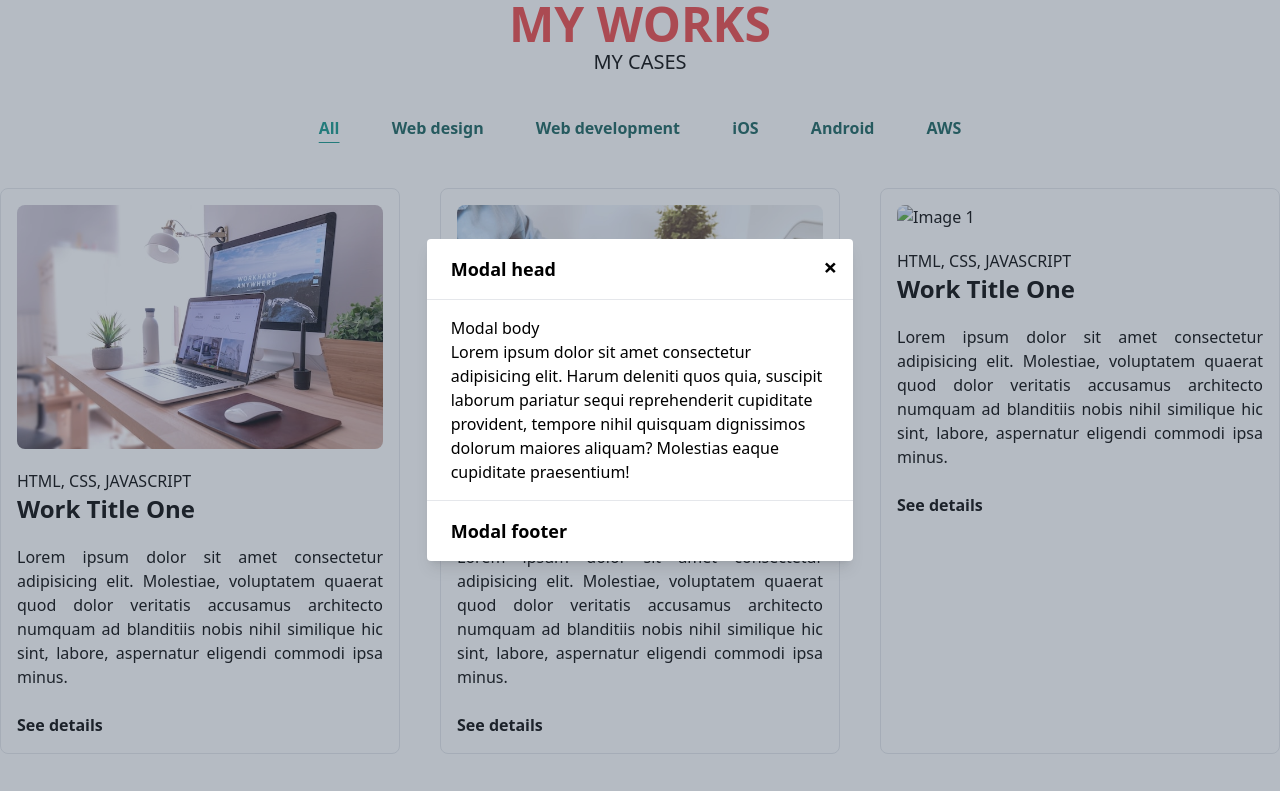
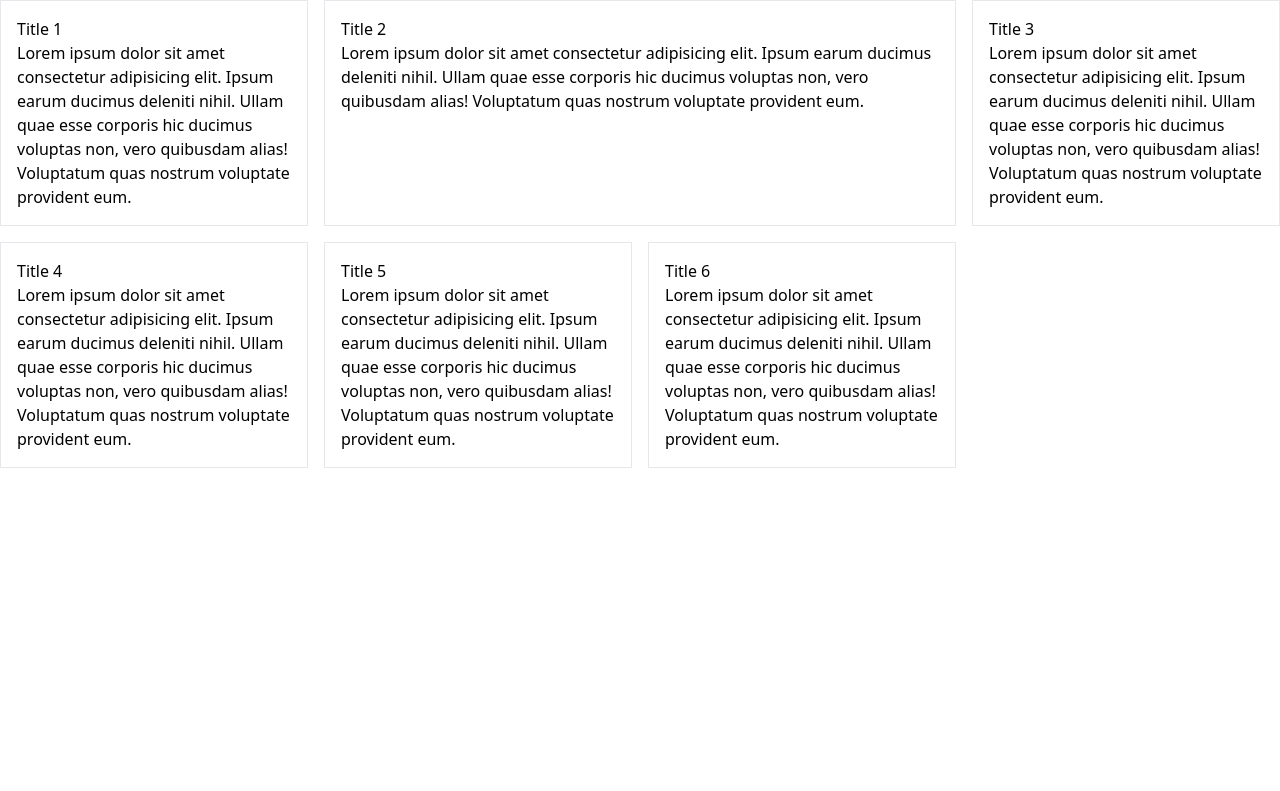
Before and after one commit to bjayanta/tailwind-er-narivuri, a website: page index.html in a window 1280 px wide. Shown: the top 791 px of the page. Drawn offline with nearby package versions, Linux system fonts and the light colour scheme; files that its build step writes are made by us from their sources.

Commit message:
work with grid

```diff
--- a/index.html
+++ b/index.html
@@ -4,109 +4,48 @@
     <meta charset="UTF-8">
     <meta http-equiv="X-UA-Compatible" content="IE=edge">
     <meta name="viewport" content="width=device-width, initial-scale=1.0">
-    <title>Modal | Tailwindcss</title>
+    <title>Grid | Tailwindcss</title>
 
     <!-- tailwindcss -->
     <link href="./dist/style.css" rel="stylesheet">
 </head>
 <body>
 
-    <!-- Portfolio -->
     <section class="container mx-auto">
-        <!-- head area -->
-        <div class="text-center mb-12">
-            <div class="mb-10">
-                <h2 class="text-5xl font-black uppercase text-red-500">My Works</h2>
-                <p class="text-xl uppercase">My Cases</p>
-            </div>
 
-            <nav class="space-x-12 font-semibold text-teal-800">
-                <a href="#" class="text-teal-600 underline underline-offset-8">All</a>
-                <a href="#" class="hover:text-teal-600 hover:underline underline-offset-8">Web design</a>
-                <a href="#" class="hover:text-teal-600 hover:underline underline-offset-8">Web development</a>
-                <a href="#" class="hover:text-teal-600 hover:underline underline-offset-8">iOS</a>
-                <a href="#" class="hover:text-teal-600 hover:underline underline-offset-8">Android</a>
-                <a href="#" class="hover:text-teal-600 hover:underline underline-offset-8">AWS</a>
-            </nav>
+        <div class="grid grid-cols-4 gap-4">
+            <article class="border p-4">
+                <h2>Title 1</h2>
+                <p>Lorem ipsum dolor sit amet consectetur adipisicing elit. Ipsum earum ducimus deleniti nihil. Ullam quae esse corporis hic ducimus voluptas non, vero quibusdam alias! Voluptatum quas nostrum voluptate provident eum.</p>
+            </article>
+
+            <article class="border p-4 col-span-2">
+                <h2>Title 2</h2>
+                <p>Lorem ipsum dolor sit amet consectetur adipisicing elit. Ipsum earum ducimus deleniti nihil. Ullam quae esse corporis hic ducimus voluptas non, vero quibusdam alias! Voluptatum quas nostrum voluptate provident eum.</p>
+            </article>
+
+            <article class="border p-4">
+                <h2>Title 3</h2>
+                <p>Lorem ipsum dolor sit amet consectetur adipisicing elit. Ipsum earum ducimus deleniti nihil. Ullam quae esse corporis hic ducimus voluptas non, vero quibusdam alias! Voluptatum quas nostrum voluptate provident eum.</p>
+            </article>
+
+            <article class="border p-4">
+                <h2>Title 4</h2>
+                <p>Lorem ipsum dolor sit amet consectetur adipisicing elit. Ipsum earum ducimus deleniti nihil. Ullam quae esse corporis hic ducimus voluptas non, vero quibusdam alias! Voluptatum quas nostrum voluptate provident eum.</p>
+            </article>
+
+            <article class="border p-4">
+                <h2>Title 5</h2>
+                <p>Lorem ipsum dolor sit amet consectetur adipisicing elit. Ipsum earum ducimus deleniti nihil. Ullam quae esse corporis hic ducimus voluptas non, vero quibusdam alias! Voluptatum quas nostrum voluptate provident eum.</p>
+            </article>
+
+            <article class="border p-4">
+                <h2>Title 6</h2>
+                <p>Lorem ipsum dolor sit amet consectetur adipisicing elit. Ipsum earum ducimus deleniti nihil. Ullam quae esse corporis hic ducimus voluptas non, vero quibusdam alias! Voluptatum quas nostrum voluptate provident eum.</p>
+            </article>
         </div>
-        <!-- head area end -->
 
-        <!-- work -->
-        <div class="grid grid-cols-3 gap-10">
-            <figure class="border p-4 rounded-lg group overflow-hidden">
-                <img src="./images/1.jpg" alt="Image 1" class="rounded-lg mb-5 group-hover:scale-105 transition-all duration-300" />
-                <figcaption>
-                    <h4 class="font-medium uppercase">HTML, CSS, JavaScript</h4>
-                    <h2 class="text-2xl font-bold mb-5">Work Title One</h2>
-                    <p class="text-justify mb-6">Lorem ipsum dolor sit amet consectetur adipisicing elit. Molestiae, voluptatem quaerat quod dolor veritatis accusamus architecto numquam ad blanditiis nobis nihil similique hic sint, labore, aspernatur eligendi commodi ipsa minus.</p>
-
-                    <a href="#" class="font-semibold hover:text-teal-600">See details</a>
-                </figcaption>
-            </figure>
-
-            <figure class="border p-4 rounded-lg group overflow-hidden">
-                <img src="./images/2.jpg" alt="Image 1" class="rounded-lg mb-5 group-hover:scale-105 transition-all duration-300" />
-                <figcaption>
-                    <h4 class="font-medium uppercase">HTML, CSS, JavaScript</h4>
-                    <h2 class="text-2xl font-bold mb-5">Work Title One</h2>
-                    <p class="text-justify mb-6">Lorem ipsum dolor sit amet consectetur adipisicing elit. Molestiae, voluptatem quaerat quod dolor veritatis accusamus architecto numquam ad blanditiis nobis nihil similique hic sint, labore, aspernatur eligendi commodi ipsa minus.</p>
-
-                    <a href="#" class="font-semibold hover:text-teal-600">See details</a>
-                </figcaption>
-            </figure>
-
-            <figure class="border p-4 rounded-lg group overflow-hidden">
-                <img src="./images/3.jpg" alt="Image 1" class="rounded-lg mb-5 group-hover:scale-105 transition-all duration-300" />
-                <figcaption>
-                    <h4 class="font-medium uppercase">HTML, CSS, JavaScript</h4>
-                    <h2 class="text-2xl font-bold mb-5">Work Title One</h2>
-                    <p class="text-justify mb-6">Lorem ipsum dolor sit amet consectetur adipisicing elit. Molestiae, voluptatem quaerat quod dolor veritatis accusamus architecto numquam ad blanditiis nobis nihil similique hic sint, labore, aspernatur eligendi commodi ipsa minus.</p>
-
-                    <a href="#" class="font-semibold hover:text-teal-600">See details</a>
-                </figcaption>
-            </figure>
-
-            <figure class="border p-4 rounded-lg group overflow-hidden">
-                <img src="./images/3.jpg" alt="Image 1" class="rounded-lg mb-5 group-hover:scale-105 transition-all duration-300" />
-                <figcaption>
-                    <h4 class="font-medium uppercase">HTML, CSS, JavaScript</h4>
-                    <h2 class="text-2xl font-bold mb-5">Work Title One</h2>
-                    <p class="text-justify mb-6">Lorem ipsum dolor sit amet consectetur adipisicing elit. Molestiae, voluptatem quaerat quod dolor veritatis accusamus architecto numquam ad blanditiis nobis nihil similique hic sint, labore, aspernatur eligendi commodi ipsa minus.</p>
-
-                    <a href="#" class="font-semibold hover:text-teal-600">See details</a>
-                </figcaption>
-            </figure>
-
-            <figure class="border p-4 rounded-lg group overflow-hidden">
-                <img src="./images/2.jpg" alt="Image 1" class="rounded-lg mb-5 group-hover:scale-105 transition-all duration-300" />
-                <figcaption>
-                    <h4 class="font-medium uppercase">HTML, CSS, JavaScript</h4>
-                    <h2 class="text-2xl font-bold mb-5">Work Title One</h2>
-                    <p class="text-justify mb-6">Lorem ipsum dolor sit amet consectetur adipisicing elit. Molestiae, voluptatem quaerat quod dolor veritatis accusamus architecto numquam ad blanditiis nobis nihil similique hic sint, labore, aspernatur eligendi commodi ipsa minus.</p>
-
-                    <a href="#" class="font-semibold hover:text-teal-600">See details</a>
-                </figcaption>
-            </figure>
-
-        </div>
-        <!-- work end -->
     </section>
-    <!-- Portfolio end -->
-
-    <!-- Modal -->
-    <div class="w-screen h-screen fixed top-0 left-0 bg-slate-600/40 flex justify-center items-center">
-        <div class="w-2/6 bg-white rounded shadow-lg">
-            <h2 class="px-6 py-4 text-lg font-semibold border-b relative">
-                Modal head
-                <span class="text-2xl absolute top-3 right-4 cursor-pointer hover:text-pink-500">&times;</span>
-            </h2>
-            <div class="px-6 py-4">
-                <h2>Modal body</h2>
-                <p>Lorem ipsum dolor sit amet consectetur adipisicing elit. Harum deleniti quos quia, suscipit laborum pariatur sequi reprehenderit cupiditate provident, tempore nihil quisquam dignissimos dolorum maiores aliquam? Molestias eaque cupiditate praesentium!</p>
-            </div>
-            <h2 class="px-6 py-4 text-lg font-semibold border-t">Modal footer</h2>
-        </div>
-    </div>
 
 </body>
 </html>
```
